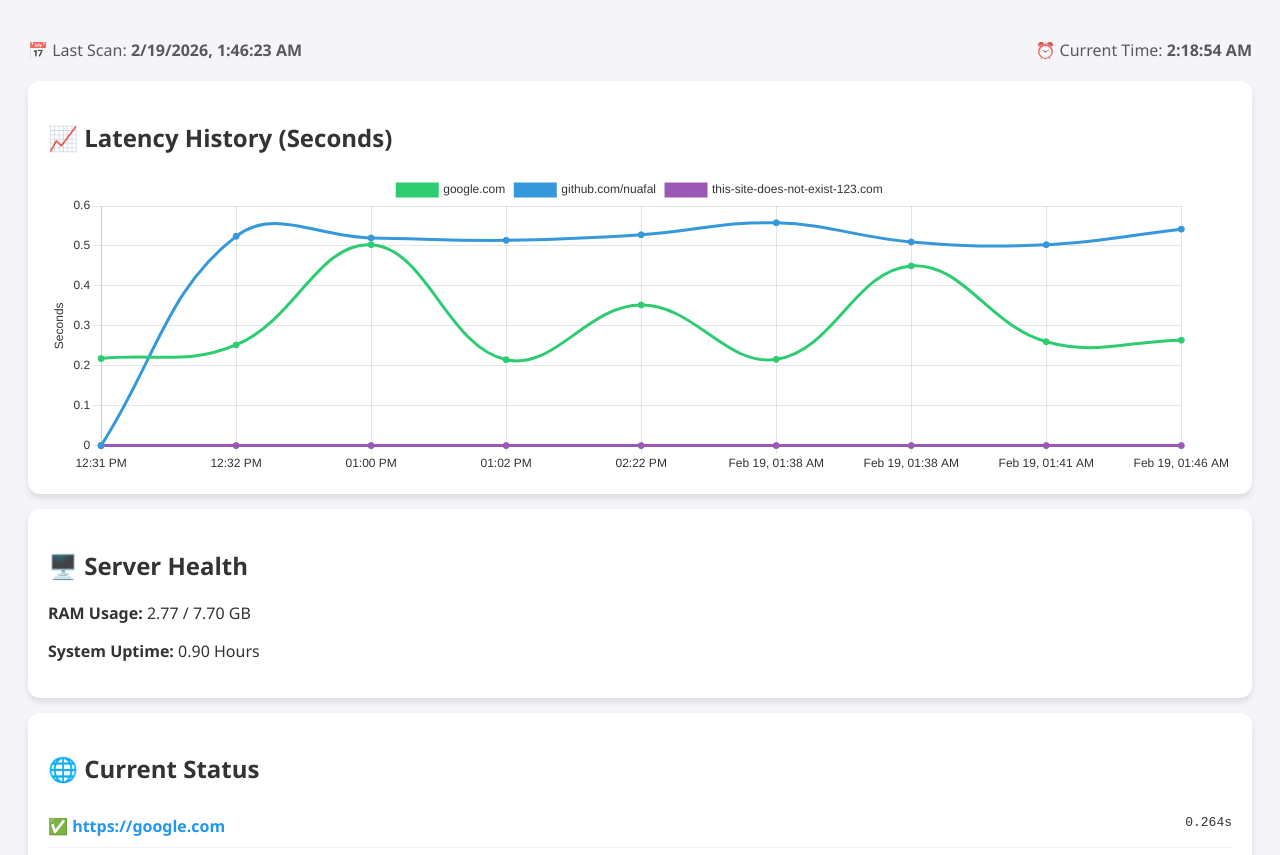
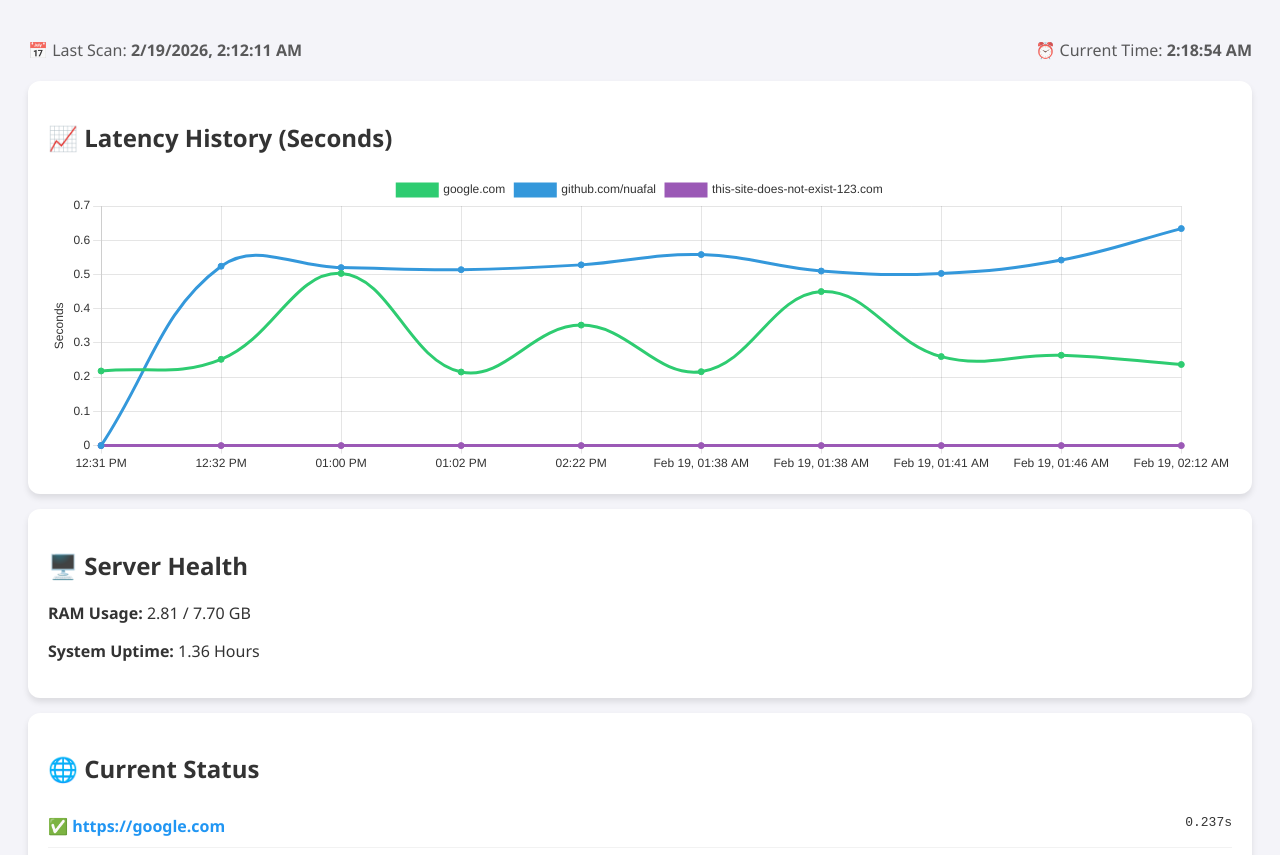
Before and after one commit to nuafal/uptime-monitor-automation, a website: page src/dashboard.html in a window 1280 px wide. Shown: the part 95-950 px from the top of the page. Drawn offline with nearby package versions, Linux system fonts and the light colour scheme.

Commit message:
Container: Updated docker-compose.yml

```diff
--- a/docker-compose.yml
+++ b/docker-compose.yml
@@ -6,6 +6,8 @@ services:
     container_name: my-monitor
     ports:
       - "9090:8080"
+    env_file:
+      - .env
     volumes:
       - ./config:/app/config
       - ./src:/app/src
--- a/src/dashboard.html
+++ b/src/dashboard.html
@@ -46,7 +46,7 @@
             </div>
 
             <div style="display: flex; justify-content: space-between; margin-bottom: 20px; color: var(--text-color); opacity: 0.8;">
-                <span>📅 Last Scan: <strong>2/19/2026, 1:46:23 AM</strong></span>
+                <span>📅 Last Scan: <strong>2/19/2026, 2:12:11 AM</strong></span>
                 <span>⏰ Current Time: <strong id="live-clock">Loading...</strong></span>
             </div>
 
@@ -57,8 +57,8 @@
 
             <div class="card">
                 <h2>🖥️ Server Health</h2>
-                <p><strong>RAM Usage:</strong> 2.77 / 7.70 GB</p>
-                <p><strong>System Uptime:</strong> 0.90 Hours</p>
+                <p><strong>RAM Usage:</strong> 2.81 / 7.70 GB</p>
+                <p><strong>System Uptime:</strong> 1.36 Hours</p>
             </div>
 
             <div class="card">
@@ -67,12 +67,12 @@
 
                         <li>
                             <span>✅ <a href="https://google.com" target="_blank">https://google.com</a></span>
-                            <span style="font-family: monospace;">0.264s</span>
+                            <span style="font-family: monospace;">0.237s</span>
                         </li>
 
                         <li>
                             <span>✅ <a href="https://github.com/nuafal" target="_blank">https://github.com/nuafal</a></span>
-                            <span style="font-family: monospace;">0.542s</span>
+                            <span style="font-family: monospace;">0.634s</span>
                         </li>
 
                         <li>
@@ -111,8 +111,8 @@
                 new Chart(ctx, {
                     type: 'line',
                     data: {
-                        labels: ["12:31 PM","12:32 PM","01:00 PM","01:02 PM","02:22 PM","Feb 19, 01:38 AM","Feb 19, 01:38 AM","Feb 19, 01:41 AM","Feb 19, 01:46 AM"],
-                        datasets: [{"label":"google.com","data":[0.218,0.252,0.503,0.215,0.352,0.216,0.45,0.26,0.264],"borderColor":"#2ecc71","backgroundColor":"#2ecc71","tension":0.4,"fill":false},{"label":"github.com/nuafal","data":[0,0.524,0.52,0.514,0.528,0.558,0.51,0.503,0.542],"borderColor":"#3498db","backgroundColor":"#3498db","tension":0.4,"fill":false},{"label":"this-site-does-not-exist-123.com","data":[0,0,0,0,0,0,0,0,0],"borderColor":"#9b59b6","backgroundColor":"#9b59b6","tension":0.4,"fill":false}]
+                        labels: ["12:31 PM","12:32 PM","01:00 PM","01:02 PM","02:22 PM","Feb 19, 01:38 AM","Feb 19, 01:38 AM","Feb 19, 01:41 AM","Feb 19, 01:46 AM","Feb 19, 02:12 AM"],
+                        datasets: [{"label":"google.com","data":[0.218,0.252,0.503,0.215,0.352,0.216,0.45,0.26,0.264,0.237],"borderColor":"#2ecc71","backgroundColor":"#2ecc71","tension":0.4,"fill":false},{"label":"github.com/nuafal","data":[0,0.524,0.52,0.514,0.528,0.558,0.51,0.503,0.542,0.634],"borderColor":"#3498db","backgroundColor":"#3498db","tension":0.4,"fill":false},{"label":"this-site-does-not-exist-123.com","data":[0,0,0,0,0,0,0,0,0,0],"borderColor":"#9b59b6","backgroundColor":"#9b59b6","tension":0.4,"fill":false}]
                     },
                     options: {
                         responsive: true,
```
